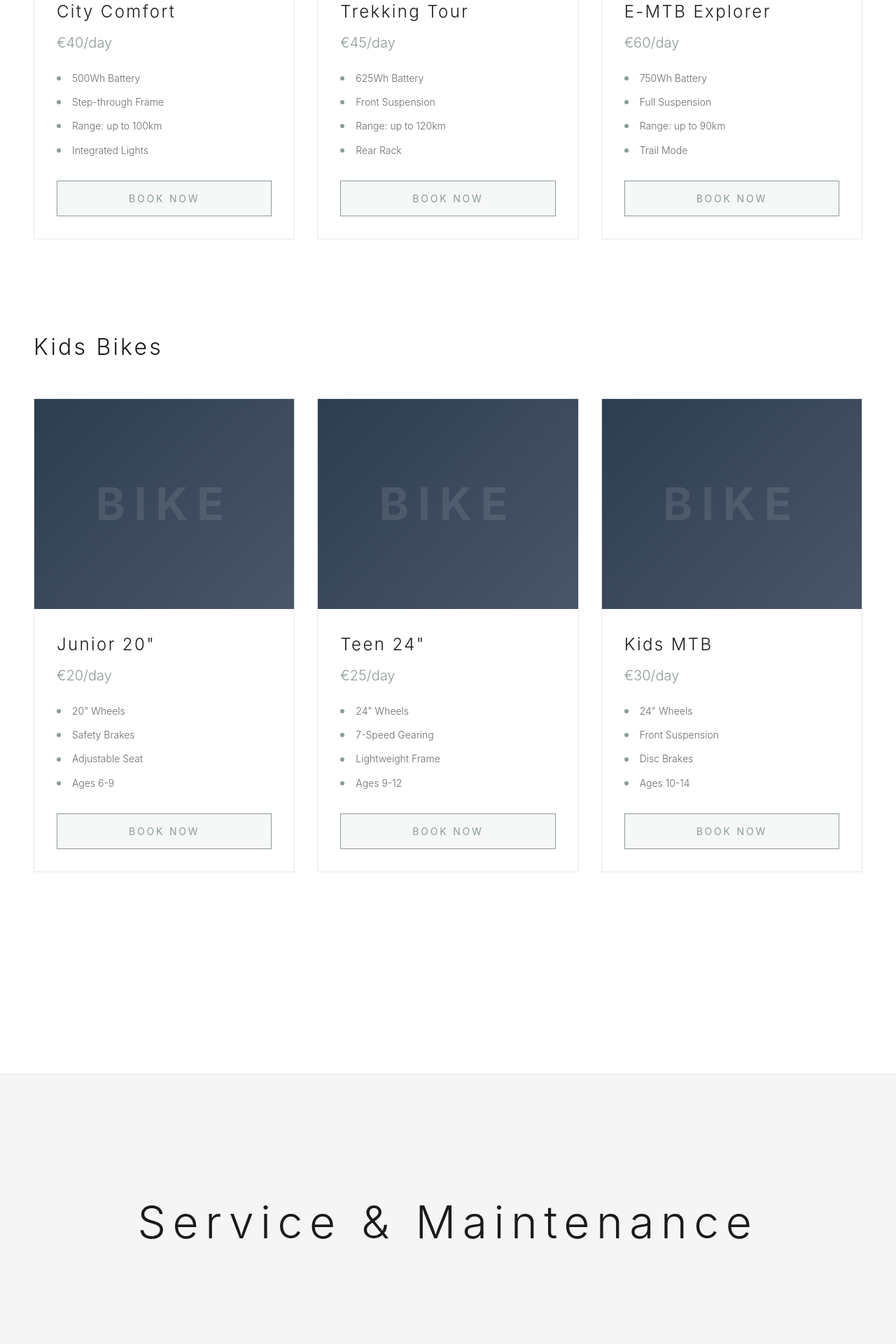
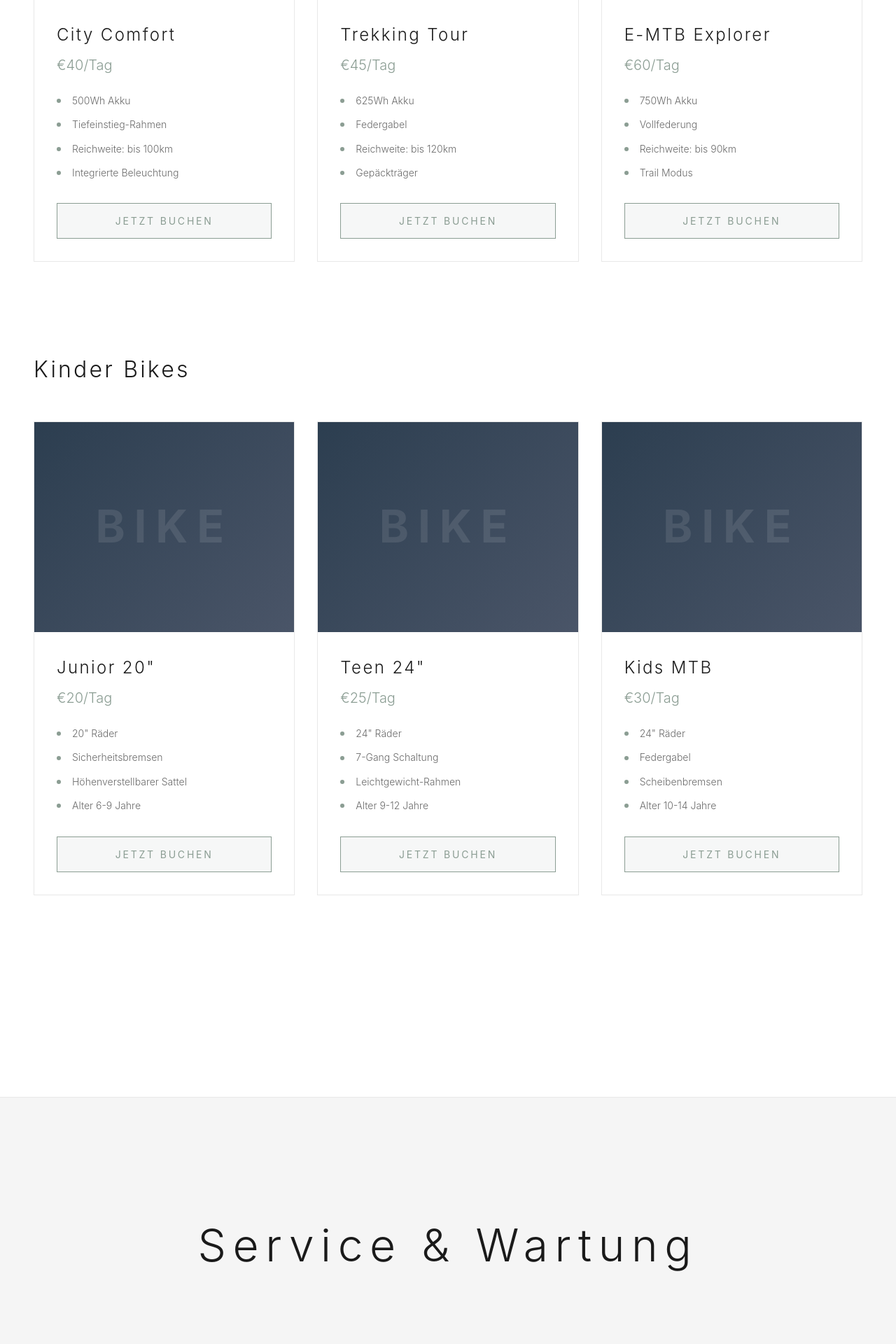
Before and after one commit to Lokolus/bikepoint, a PHP site: page /rental.php in a window 1280 px wide. Shown: the part 1817-3737 px from the top of the page at 70% size. Run offline with PHP 8.4, Linux system fonts and the light colour scheme.

Commit message:
Navigation weiß, Bilder eingebaut, deutsche Übersetzung
- Navigation weiß auf Hero, dunkel beim Scrollen für bessere Sichtbarkeit
- Bike-Bilder eingebaut: 19.08.25-360/380/229/330.jpg
- Vollständige deutsche Übersetzung aller Seiten
- Standort aktualisiert: Maria Alm statt Salzburg
- Alle Texte in Header, Footer und allen Seiten auf Deutsch

```diff
--- a/assets/css/style.css
+++ b/assets/css/style.css
@@ -104,10 +104,32 @@ button {
     transition: var(--transition-smooth);
 }
 
+/* White navigation for dark hero background */
+.nav-wrapper .logo,
+.nav-wrapper .nav-menu a,
+.nav-wrapper .mobile-menu-toggle span {
+    color: white;
+    transition: var(--transition-fast);
+}
+
+.nav-wrapper .mobile-menu-toggle span {
+    background-color: white;
+}
+
+/* Scrolled state - switch to dark */
 .nav-wrapper.scrolled {
     background-color: rgba(255, 255, 255, 0.95);
     backdrop-filter: blur(10px);
     box-shadow: 0 2px 20px rgba(0, 0, 0, 0.05);
+}
+
+.nav-wrapper.scrolled .logo,
+.nav-wrapper.scrolled .nav-menu a {
+    color: var(--color-text);
+}
+
+.nav-wrapper.scrolled .mobile-menu-toggle span {
+    background-color: var(--color-text);
 }
 
 nav {
@@ -138,7 +160,6 @@ nav {
     font-size: 0.875rem;
     letter-spacing: 0.15em;
     text-transform: uppercase;
-    color: var(--color-text-light);
     position: relative;
     transition: var(--transition-fast);
 }
--- a/includes/footer.php
+++ b/includes/footer.php
@@ -4,30 +4,30 @@
             <div class="footer-content">
                 <div class="footer-section">
                     <h3>BIKEPOINT</h3>
-                    <p>Your premium bike rental and service partner in Salzburg.</p>
+                    <p>Dein Premium Bike-Verleih und Service Partner in Maria Alm.</p>
                 </div>
 
                 <div class="footer-section">
-                    <h3>QUICK LINKS</h3>
+                    <h3>LINKS</h3>
                     <ul class="footer-links">
                         <li><a href="index.php">Home</a></li>
-                        <li><a href="rental.php">Rental & Service</a></li>
-                        <li><a href="about.php">About & Contact</a></li>
+                        <li><a href="rental.php">Verleih & Service</a></li>
+                        <li><a href="about.php">Über uns & Kontakt</a></li>
                     </ul>
                 </div>
 
                 <div class="footer-section">
-                    <h3>HOURS</h3>
+                    <h3>ÖFFNUNGSZEITEN</h3>
                     <p>
-                        Monday - Saturday<br>
+                        Montag - Samstag<br>
                         9:00 - 18:00<br>
-                        Sunday: Closed
+                        Sonntag: Geschlossen
                     </p>
                 </div>
             </div>
 
             <div class="footer-bottom">
-                <p>&copy; <?php echo date('Y'); ?> Bikepoint. All rights reserved.</p>
+                <p>&copy; <?php echo date('Y'); ?> Bikepoint. Alle Rechte vorbehalten.</p>
             </div>
         </div>
     </footer>
--- a/includes/header.php
+++ b/includes/header.php
@@ -25,8 +25,8 @@
 
                 <ul class="nav-menu">
                     <li><a href="index.php">Home</a></li>
-                    <li><a href="rental.php">Rental & Service</a></li>
-                    <li><a href="about.php">About & Contact</a></li>
+                    <li><a href="rental.php">Verleih & Service</a></li>
+                    <li><a href="about.php">Über uns & Kontakt</a></li>
                 </ul>
 
                 <div class="mobile-menu-toggle">
--- a/rental.php
+++ b/rental.php
@@ -1,5 +1,5 @@
 <?php
-$page_title = 'Rental & Service';
+$page_title = 'Verleih & Service';
 include 'includes/header.php';
 ?>
 
@@ -10,59 +10,62 @@ include 'includes/header.php';
         <div class="container">
             <div class="fade-in" style="text-align: center; max-width: 900px; margin: 0 auto 5rem;">
                 <h1 style="font-size: clamp(2.5rem, 6vw, 4rem); font-weight: 300; margin-bottom: 1.5rem; letter-spacing: 0.15em;">
-                    Bike Rental & Service
+                    Bike Verleih & Service
                 </h1>
                 <p style="font-size: 1.125rem; line-height: 1.8; color: var(--color-text-light);">
-                    Choose from our premium selection of bikes. All rentals include helmet, lock, and basic insurance.
+                    Wähle aus unserer Premium-Auswahl an Bikes. Alle Verleihe inkludieren Helm, Schloss und Basisversicherung.
                 </p>
             </div>
 
             <!-- Mountain Bikes -->
             <div class="bike-category fade-in">
-                <h2>Mountain Bikes</h2>
+                <h2>Mountainbikes</h2>
                 <div class="bikes-grid">
                     <div class="bike-card">
-                        <div class="bike-image"></div>
+                        <div class="bike-image" style="background-image: url('assets/images/19.08.25-360.jpg'); background-size: cover; background-position: center;">
+                        </div>
                         <div class="bike-info">
                             <h3>Trail Expert</h3>
-                            <div class="bike-price">€45/day</div>
+                            <div class="bike-price">€45/Tag</div>
                             <ul class="bike-features">
-                                <li>Full Suspension</li>
-                                <li>29" Wheels</li>
-                                <li>Shimano XT Groupset</li>
-                                <li>Hydraulic Disc Brakes</li>
+                                <li>Vollfederung</li>
+                                <li>29" Räder</li>
+                                <li>Shimano XT Schaltwerk</li>
+                                <li>Hydraulische Scheibenbremsen</li>
                             </ul>
-                            <button class="btn btn-secondary" style="width: 100%;">BOOK NOW</button>
+                            <button class="btn btn-secondary" style="width: 100%;">JETZT BUCHEN</button>
                         </div>
                     </div>
 
                     <div class="bike-card">
-                        <div class="bike-image"></div>
+                        <div class="bike-image" style="background-image: url('assets/images/19.08.25-380.jpg'); background-size: cover; background-position: center;">
+                        </div>
                         <div class="bike-info">
                             <h3>Enduro Pro</h3>
-                            <div class="bike-price">€55/day</div>
+                            <div class="bike-price">€55/Tag</div>
                             <ul class="bike-features">
-                                <li>Carbon Frame</li>
-                                <li>27.5" Wheels</li>
-                                <li>Fox Suspension</li>
-                                <li>Dropper Post</li>
+                                <li>Carbon Rahmen</li>
+                                <li>27.5" Räder</li>
+                                <li>Fox Federung</li>
+                                <li>Vario-Sattelstütze</li>
                             </ul>
-                            <button class="btn btn-secondary" style="width: 100%;">BOOK NOW</button>
+                            <button class="btn btn-secondary" style="width: 100%;">JETZT BUCHEN</button>
                         </div>
                     </div>
 
                     <div class="bike-card">
-                        <div class="bike-image"></div>
+                        <div class="bike-image" style="background-image: url('assets/images/19.08.25-229.jpg'); background-size: cover; background-position: center;">
+                        </div>
                         <div class="bike-info">
                             <h3>XC Race</h3>
-                            <div class="bike-price">€50/day</div>
+                            <div class="bike-price">€50/Tag</div>
                             <ul class="bike-features">
-                                <li>Lightweight Design</li>
-                                <li>29" Wheels</li>
-                                <li>Race Geometry</li>
-                                <li>100mm Travel</li>
+                                <li>Leichtbau-Design</li>
+                                <li>29" Räder</li>
+                                <li>Race Geometrie</li>
+                                <li>100mm Federweg</li>
                             </ul>
-                            <button class="btn btn-secondary" style="width: 100%;">BOOK NOW</button>
+                            <button class="btn btn-secondary" style="width: 100%;">JETZT BUCHEN</button>
                         </div>
                     </div>
                 </div>
@@ -73,17 +76,18 @@ include 'includes/header.php';
                 <h2>E-Bikes</h2>
                 <div class="bikes-grid">
                     <div class="bike-card">
-                        <div class="bike-image"></div>
+                        <div class="bike-image" style="background-image: url('assets/images/19.08.25-330.jpg'); background-size: cover; background-position: center;">
+                        </div>
                         <div class="bike-info">
                             <h3>City Comfort</h3>
-                            <div class="bike-price">€40/day</div>
+                            <div class="bike-price">€40/Tag</div>
                             <ul class="bike-features">
-                                <li>500Wh Battery</li>
-                                <li>Step-through Frame</li>
-                                <li>Range: up to 100km</li>
-                                <li>Integrated Lights</li>
+                                <li>500Wh Akku</li>
+                                <li>Tiefeinstieg-Rahmen</li>
+                                <li>Reichweite: bis 100km</li>
+                                <li>Integrierte Beleuchtung</li>
                             </ul>
-                            <button class="btn btn-secondary" style="width: 100%;">BOOK NOW</button>
+                            <button class="btn btn-secondary" style="width: 100%;">JETZT BUCHEN</button>
                         </div>
                     </div>
 
@@ -91,14 +95,14 @@ include 'includes/header.php';
                         <div class="bike-image"></div>
                         <div class="bike-info">
                             <h3>Trekking Tour</h3>
-                            <div class="bike-price">€45/day</div>
+                            <div class="bike-price">€45/Tag</div>
                             <ul class="bike-features">
-                                <li>625Wh Battery</li>
-                                <li>Front Suspension</li>
-                                <li>Range: up to 120km</li>
-                                <li>Rear Rack</li>
+                                <li>625Wh Akku</li>
+                                <li>Federgabel</li>
+                                <li>Reichweite: bis 120km</li>
+                                <li>Gepäckträger</li>
                             </ul>
-                            <button class="btn btn-secondary" style="width: 100%;">BOOK NOW</button>
+                            <button class="btn btn-secondary" style="width: 100%;">JETZT BUCHEN</button>
                         </div>
                     </div>
 
@@ -106,14 +110,14 @@ include 'includes/header.php';
                         <div class="bike-image"></div>
                         <div class="bike-info">
                             <h3>E-MTB Explorer</h3>
-                            <div class="bike-price">€60/day</div>
+                            <div class="bike-price">€60/Tag</div>
                             <ul class="bike-features">
-                                <li>750Wh Battery</li>
-                                <li>Full Suspension</li>
-                                <li>Range: up to 90km</li>
-                                <li>Trail Mode</li>
+                                <li>750Wh Akku</li>
+                                <li>Vollfederung</li>
+                                <li>Reichweite: bis 90km</li>
+                                <li>Trail Modus</li>
                             </ul>
-                            <button class="btn btn-secondary" style="width: 100%;">BOOK NOW</button>
+                            <button class="btn btn-secondary" style="width: 100%;">JETZT BUCHEN</button>
                         </div>
                     </div>
                 </div>
@@ -121,20 +125,20 @@ include 'includes/header.php';
 
             <!-- Kids Bikes -->
             <div class="bike-category fade-in">
-                <h2>Kids Bikes</h2>
+                <h2>Kinder Bikes</h2>
                 <div class="bikes-grid">
                     <div class="bike-card">
                         <div class="bike-image"></div>
                         <div class="bike-info">
                             <h3>Junior 20"</h3>
-                            <div class="bike-price">€20/day</div>
+                            <div class="bike-price">€20/Tag</div>
                             <ul class="bike-features">
-                                <li>20" Wheels</li>
-                                <li>Safety Brakes</li>
-                                <li>Adjustable Seat</li>
-                                <li>Ages 6-9</li>
+                                <li>20" Räder</li>
+                                <li>Sicherheitsbremsen</li>
+                                <li>Höhenverstellbarer Sattel</li>
+                                <li>Alter 6-9 Jahre</li>
                             </ul>
-                            <button class="btn btn-secondary" style="width: 100%;">BOOK NOW</button>
+                            <button class="btn btn-secondary" style="width: 100%;">JETZT BUCHEN</button>
                         </div>
                     </div>
 
@@ -142,14 +146,14 @@ include 'includes/header.php';
                         <div class="bike-image"></div>
                         <div class="bike-info">
                             <h3>Teen 24"</h3>
-                            <div class="bike-price">€25/day</div>
+                            <div class="bike-price">€25/Tag</div>
                             <ul class="bike-features">
-                                <li>24" Wheels</li>
-                                <li>7-Speed Gearing</li>
-                                <li>Lightweight Frame</li>
-                                <li>Ages 9-12</li>
+                                <li>24" Räder</li>
+                                <li>7-Gang Schaltung</li>
+                                <li>Leichtgewicht-Rahmen</li>
+                                <li>Alter 9-12 Jahre</li>
                             </ul>
-                            <button class="btn btn-secondary" style="width: 100%;">BOOK NOW</button>
+                            <button class="btn btn-secondary" style="width: 100%;">JETZT BUCHEN</button>
                         </div>
                     </div>
 
@@ -157,14 +161,14 @@ include 'includes/header.php';
                         <div class="bike-image"></div>
                         <div class="bike-info">
                             <h3>Kids MTB</h3>
-                            <div class="bike-price">€30/day</div>
+                            <div class="bike-price">€30/Tag</div>
                             <ul class="bike-features">
-                                <li>24" Wheels</li>
-                                <li>Front Suspension</li>
-                                <li>Disc Brakes</li>
-                                <li>Ages 10-14</li>
+                                <li>24" Räder</li>
+                                <li>Federgabel</li>
+                                <li>Scheibenbremsen</li>
+                                <li>Alter 10-14 Jahre</li>
                             </ul>
-                            <button class="btn btn-secondary" style="width: 100%;">BOOK NOW</button>
+                            <button class="btn btn-secondary" style="width: 100%;">JETZT BUCHEN</button>
                         </div>
                     </div>
                 </div>
@@ -176,40 +180,40 @@ include 'includes/header.php';
     <section class="section-spacing" style="background-color: var(--color-primary); border-top: 1px solid var(--color-border);">
         <div class="container">
             <div class="fade-in" style="text-align: center; margin-bottom: 5rem;">
-                <h2 class="section-title">Service & Maintenance</h2>
+                <h2 class="section-title">Service & Wartung</h2>
             </div>
 
             <div class="service-packages fade-in">
                 <div class="service-package">
-                    <h3>Basic Service</h3>
+                    <h3>Basis Service</h3>
                     <div class="price">€45</div>
                     <ul>
-                        <li>Brake adjustment</li>
-                        <li>Gear tuning</li>
-                        <li>Chain lubrication</li>
-                        <li>Safety check</li>
-                        <li>Tire pressure check</li>
+                        <li>Bremsen einstellen</li>
+                        <li>Schaltung justieren</li>
+                        <li>Kette schmieren</li>
+                        <li>Sicherheitscheck</li>
+                        <li>Reifendruck prüfen</li>
                     </ul>
                 </div>
 
                 <div class="service-package">
-                    <h3>Full Service</h3>
+                    <h3>Komplett Service</h3>
                     <div class="price">€95</div>
                     <ul>
-                        <li>Complete bike inspection</li>
-                        <li>Brake service & pads</li>
-                        <li>Drivetrain deep cleaning</li>
-                        <li>Wheel truing & spoke tension</li>
-                        <li>Suspension setup</li>
-                        <li>Cable replacement if needed</li>
+                        <li>Komplette Bike-Inspektion</li>
+                        <li>Bremsen-Service & Beläge</li>
+                        <li>Antrieb Tiefenreinigung</li>
+                        <li>Laufrad zentrieren & Speichen</li>
+                        <li>Federungs-Setup</li>
+                        <li>Kabelwechsel bei Bedarf</li>
                     </ul>
                 </div>
             </div>
 
             <div class="fade-in" style="text-align: center; margin-top: 4rem;">
                 <p style="font-size: 0.875rem; color: var(--color-text-light); max-width: 700px; margin: 0 auto; line-height: 1.8;">
-                    Need a custom service or repair? Contact us for a free consultation.
-                    We offer same-day service for most repairs and maintenance work.
+                    Brauchst du einen individuellen Service oder Reparatur? Kontaktiere uns für eine kostenlose Beratung.
+                    Wir bieten Same-Day-Service für die meisten Reparaturen und Wartungsarbeiten.
                 </p>
             </div>
         </div>
```
Also changed, not shown: about.php (+30 -30 lines), index.php (+16 -16 lines).
